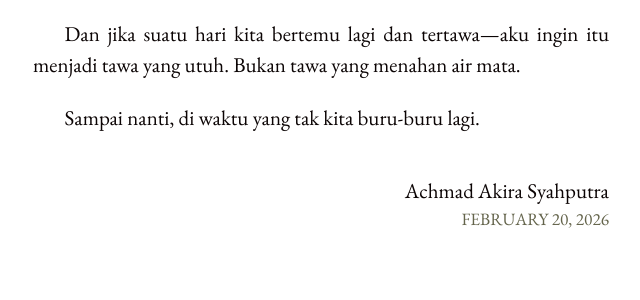
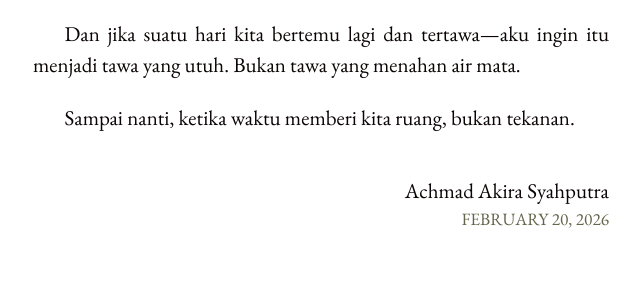
Before and after one commit to akirasyahputra/blog, a Jekyll site: the page built from _posts/2026-02-20-pengakuan-tanpa-akhir.md, in a window 1280 px wide and 900 px high, scrolled down 3325 px. Shown: the part 431-731 px from the top of the window, without its empty margins (319-959 px from the left). Built offline with Jekyll 4.4.1, drawn with Linux system fonts in a browser that asks for light colours.

Commit message:
Update 2026-02-20-pengakuan-tanpa-akhir.md

```diff
--- a/_posts/2026-02-20-pengakuan-tanpa-akhir.md
+++ b/_posts/2026-02-20-pengakuan-tanpa-akhir.md
@@ -52,4 +52,4 @@ Kadang seseorang harus hilang dari kehidupan yang ia sayangi agar yang ditinggal
 
 Dan jika suatu hari kita bertemu lagi dan tertawa—aku ingin itu menjadi tawa yang utuh. Bukan tawa yang menahan air mata.
 
-Sampai nanti, di waktu yang tak kita buru-buru lagi.
+Sampai nanti, ketika waktu memberi kita ruang, bukan tekanan.
```
